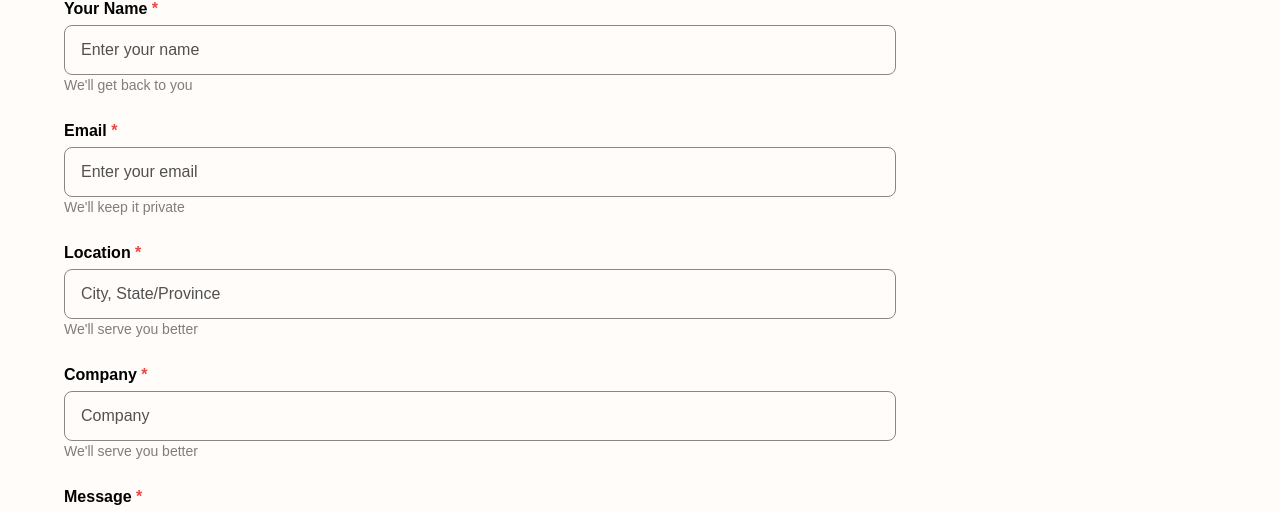
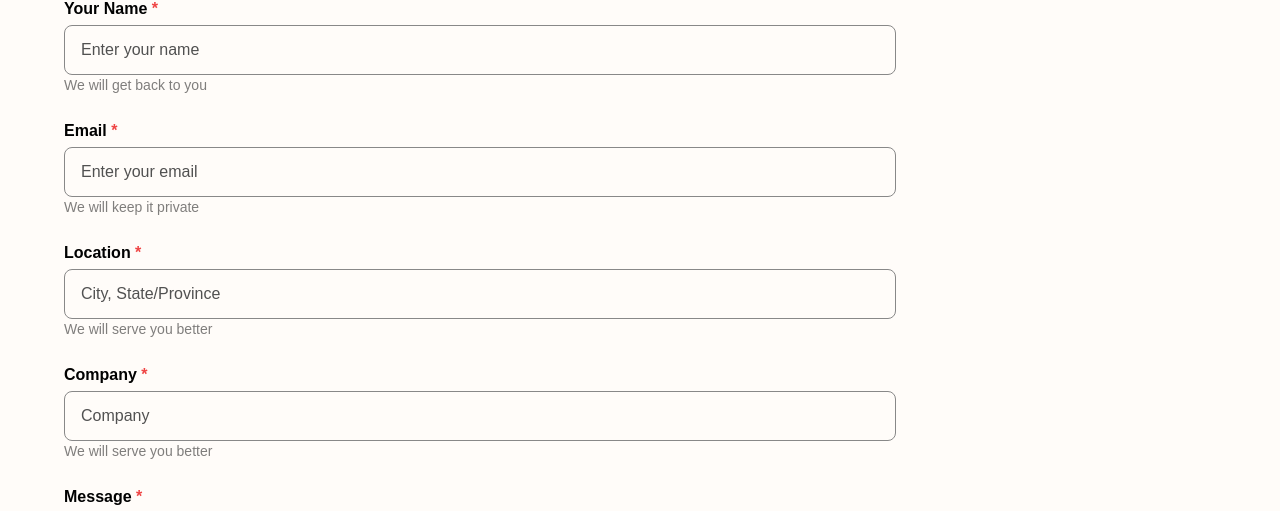
Before and after one commit to youngmikec/hausba-hifi, a Next.js app: page /contact-us in a window 1280 px wide. Shown: the part 814-1325 px from the top of the page. Built offline with nearby package versions, Linux system fonts and the light colour scheme; a web font is replaced by a local one.

Commit message:
minor changes for deployment

```diff
--- a/app/components/Form/ContactUsForm.tsx
+++ b/app/components/Form/ContactUsForm.tsx
@@ -14,8 +14,9 @@ const ContactForm = () => {
   });
 
   const handleChange = (e: React.ChangeEvent<HTMLInputElement | HTMLTextAreaElement>) => {
-    const { name, value, type, checked } = e.target;
-    setForm({ ...form, [name]: type === 'checkbox' ? checked : value });
+    const target = e.target as HTMLInputElement | HTMLTextAreaElement;
+    const { name, value, type } = target;
+    setForm({ ...form, [name]: type === 'checkbox' ? (target as HTMLInputElement).checked : value });
   };
 
   const handleSubmit = (e: React.FormEvent) => {
@@ -37,7 +38,7 @@ const ContactForm = () => {
           required
           className="w-full bg-transparent border-[1px] border-gray-lightest mt-1 px-4 py-3 font-mullish placeholder:text-gray-light rounded-lg"
         />
-        <p className="text-sm text-[#00000080] font-normal font-mullish">We'll get back to you</p>
+        <p className="text-sm text-[#00000080] font-normal font-mullish">We will get back to you</p>
       </div>
 
       <div>
@@ -51,7 +52,7 @@ const ContactForm = () => {
           required
           className="w-full bg-transparent border-[1px] border-gray-lightest mt-1 px-4 py-3 font-mullish placeholder:text-gray-light rounded-lg"
         />
-        <p className="text-sm text-[#00000080] font-normal font-mullish">We'll keep it private</p>
+        <p className="text-sm text-[#00000080] font-normal font-mullish">We will keep it private</p>
       </div>
 
       <div>
@@ -65,7 +66,7 @@ const ContactForm = () => {
           required
           className="w-full bg-transparent border-[1px] border-gray-lightest mt-1 px-4 py-3 font-mullish placeholder:text-gray-light rounded-lg"
         />
-        <p className="text-sm text-[#00000080] font-normal font-mullish">We'll serve you better</p>
+        <p className="text-sm text-[#00000080] font-normal font-mullish">We will serve you better</p>
       </div>
 
       <div>
@@ -79,7 +80,7 @@ const ContactForm = () => {
           required
           className="w-full bg-transparent border-[1px] border-gray-lightest mt-1 px-4 py-3 font-mullish placeholder:text-gray-light rounded-lg"
         />
-        <p className="text-sm text-[#00000080] font-normal font-mullish">We'll serve you better</p>
+        <p className="text-sm text-[#00000080] font-normal font-mullish">We will serve you better</p>
       </div>
 
       <div>
--- a/app/residential/page.tsx
+++ b/app/residential/page.tsx
@@ -129,7 +129,7 @@ const Residential: FC = () => {
                 <p className="w-full md:w-8/12 text-left text-[16px] md:text-[16px] text-black font-montserrat my-2">
                   From discreet surveillance to keyless entry, protect what matters most with intelligent
                   systems tailored to your lifestyle.
-                  Be instantly alerted to any unexpected activity whether you're home or
+                  Be instantly alerted to any unexpected activity whether you are home or
                   away and manage access with fingerprint precision on your mobile device. Feel safe.
                 </p>
                 <p className="w-full md:w-8/12 text-[16px] md:text-[16px] text-black font-bold font-montserrat my-2">Stay Connected. Live Freely.</p>
--- a/app/terms-and-conditions/page.tsx
+++ b/app/terms-and-conditions/page.tsx
@@ -18,7 +18,7 @@ const TermsAndConditionsPage = () => {
 
       <Section title="Client Responsibilities">
         <ul className="list-disc list-inside space-y-3 font-montserrat">
-          <li>Client shall provide regulated power supply onsite for HAUSBA to power work tools and equipment during the site's approved working hours.</li>
+          <li>Client shall provide regulated power supply onsite for HAUSBA to power work tools and equipment during the site&lsquo;s approved working hours.</li>
           <li>Client shall provide manned crane or scaffold for HAUSBA upon request upon establishment on its necessity for the accomplishment of project task.</li>
           <li>Client shall be responsible for all structural openings through walls, floors, ceilings and landscape. Client shall provide secure storage for all supplied project materials throughout the project lifecycle.</li>
           <li>Client shall provide physical security onsite to ensure material and human resources remain secure onsite.</li>
--- a/package.json
+++ b/package.json
@@ -3,7 +3,7 @@
   "version": "0.1.0",
   "private": true,
   "scripts": {
-    "dev": "next dev",
+    "dev": "rm -rf .next && next dev",
     "build": "next build",
     "start": "next start",
     "lint": "next lint"
```
